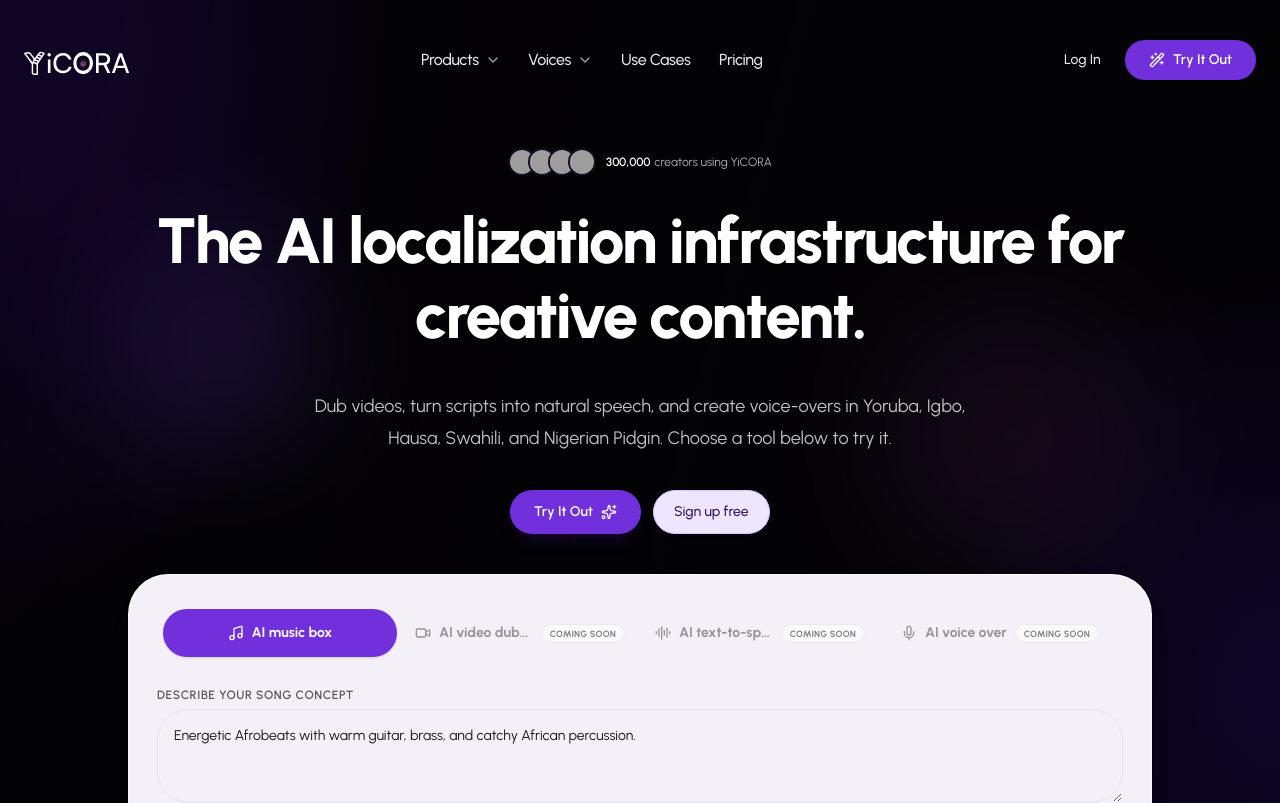
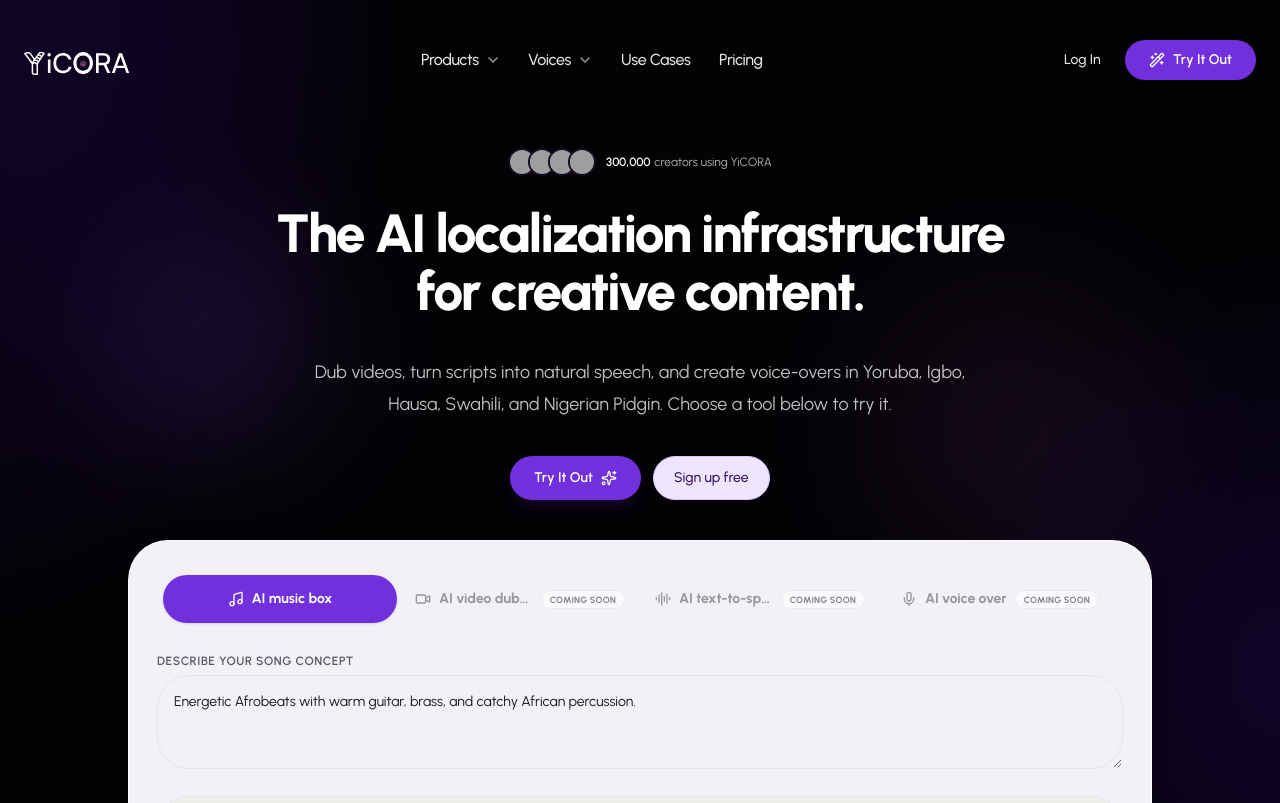
Before and after one commit to DanielBryte/yicora, a Next.js app: page / in a window 1280 px wide. Shown: the top 803 px of the page. Built offline with nearby package versions, Linux system fonts and the light colour scheme; grey boxes are pictures that could not be loaded.

Commit message:
feat: update Hero component text layout and styling for improved readability

```diff
--- a/components/marketing/hero.tsx
+++ b/components/marketing/hero.tsx
@@ -58,12 +58,13 @@
         </motion.div>
 
         <motion.h1
-          className="mx-auto w-full max-w-5xl text-[clamp(2.5rem,5vw,5rem)] font-black leading-[1.15] tracking-[-0.035em] text-white sm:leading-[1.17]"
+          className="mx-auto w-full max-w-[1600px] text-[clamp(2.5rem,4.2vw,5.5rem)] font-black leading-[1.08] tracking-[-0.04em] text-white"
           initial={{ opacity: 0, y: 24 }}
           animate={{ opacity: 1, y: 0 }}
           transition={{ duration: 0.8, delay: 0.08, ease: [0.22, 1, 0.36, 1] }}
         >
-          The AI localization infrastructure for <span className="whitespace-nowrap">creative content.</span>
+          <span className="block">The AI localization infrastructure</span>
+          <span className="block">for creative content.</span>
         </motion.h1>
 
         <motion.p
--- a/scripts/fix-supabase-auth-urls.ts
+++ b/scripts/fix-supabase-auth-urls.ts
@@ -17,6 +17,10 @@
   "https://yicora.com/auth/callback",
   "http://localhost:3000/**",
   "http://localhost:3000/auth/callback",
+  "http://localhost:3001/**",
+  "http://localhost:3001/auth/callback",
+  "http://127.0.0.1:3000/**",
+  "http://127.0.0.1:3001/**",
 ];
 
 async function updateAuthConfig() {
```
